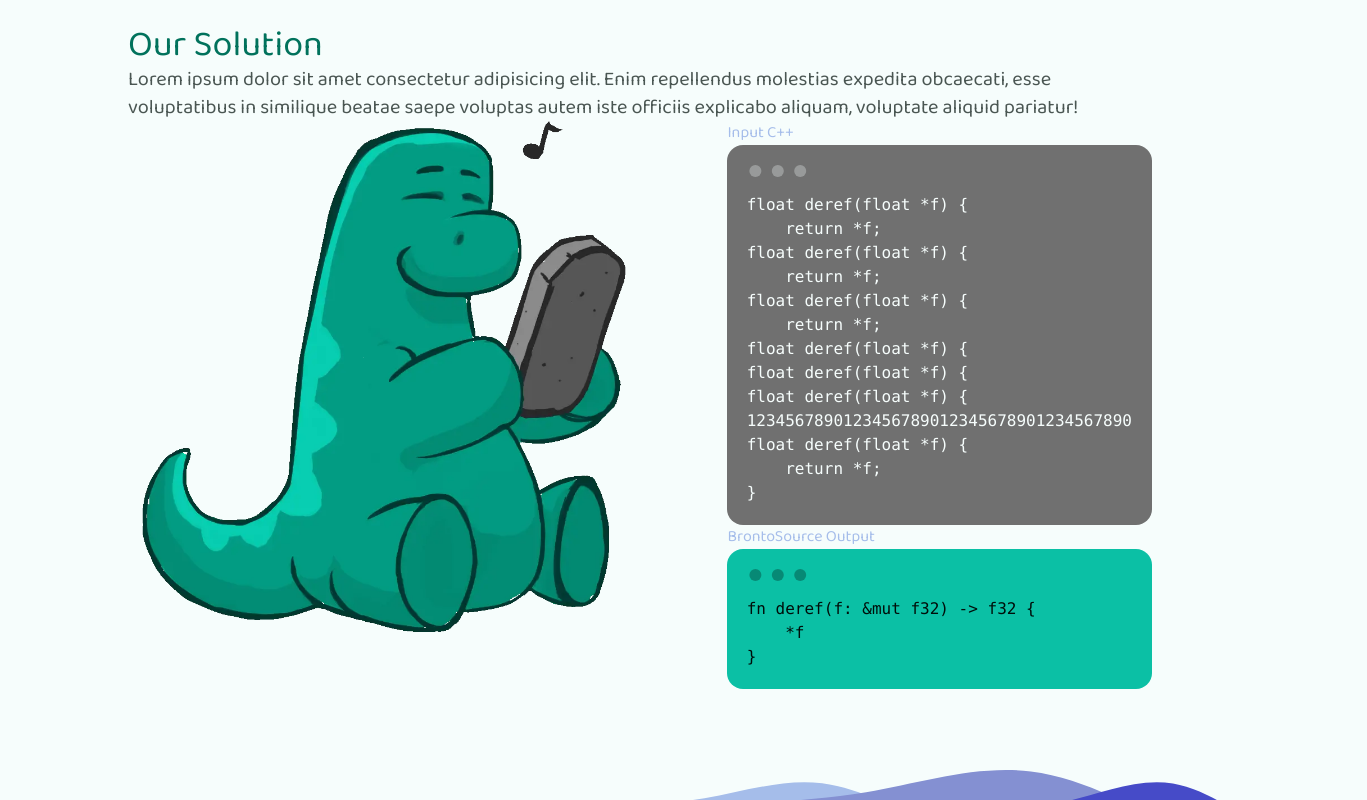
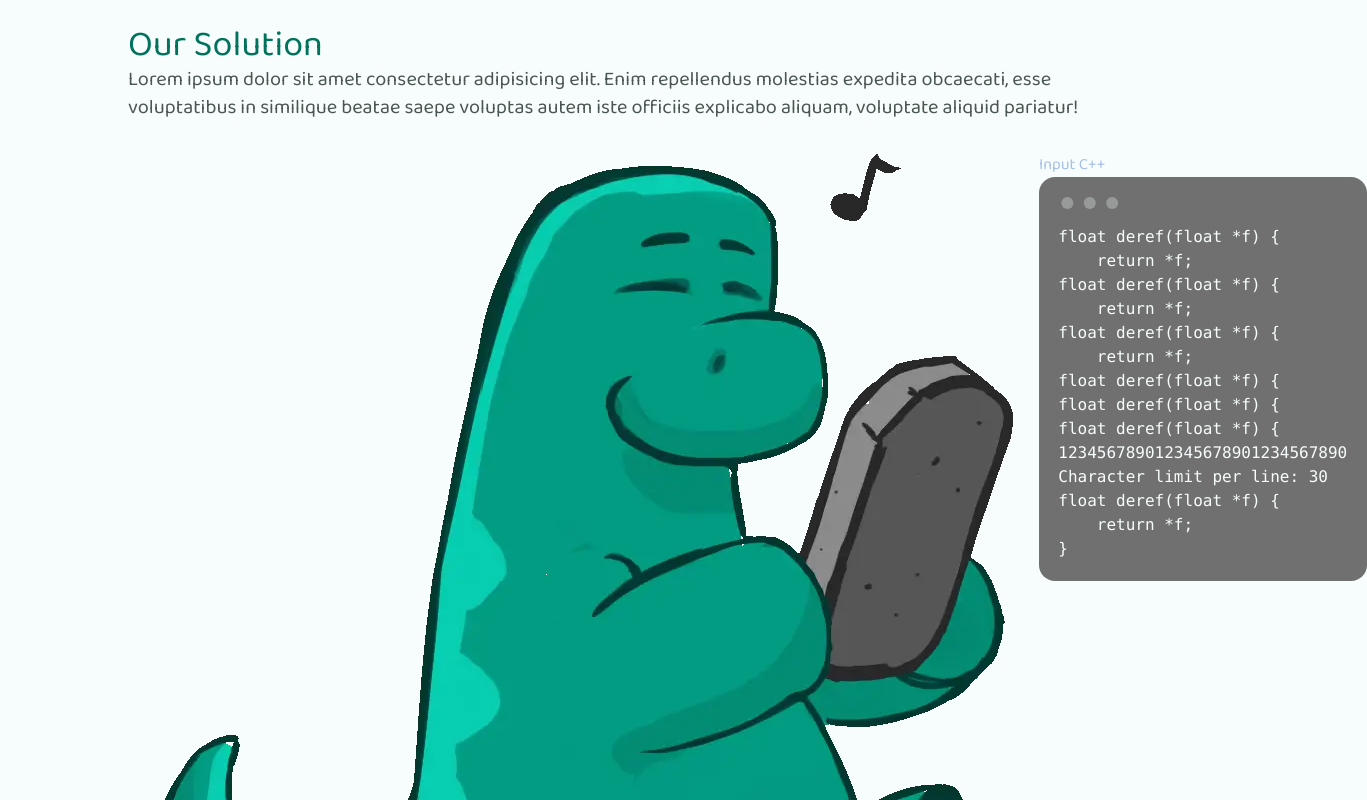
Before and after one commit to brontosource/brontosource.github.io, a Next.js app: page / in a window 1280 px wide. Shown: the part 820-1620 px from the top of the page, 1367 px wide, since content can reach past the window. Built offline with nearby package versions, Linux system fonts and the light colour scheme.

Commit message:
Fix: minor change to charlette size in feature compare

```diff
--- a/src/content/FeatureCompare.tsx
+++ b/src/content/FeatureCompare.tsx
@@ -10,23 +10,21 @@ const FeatureCompare = () => {
       sectionName="feature-compare"
       sectionClasses="flex flex-col gap-8 justify-between"
     >
-      <span>
-        <TitleText>Our Solution</TitleText>
-        <SubtitleText>
-          Lorem ipsum dolor sit amet consectetur adipisicing elit. Enim
-          repellendus molestias expedita obcaecati, esse voluptatibus in
-          similique beatae saepe voluptas autem iste officiis explicabo aliquam,
-          voluptate aliquid pariatur!
-        </SubtitleText>
-      </span>
-      <div className="flex md:flex-row flex-col justify-between">
+      <TitleText>Our Solution</TitleText>
+      <SubtitleText>
+        Lorem ipsum dolor sit amet consectetur adipisicing elit. Enim
+        repellendus molestias expedita obcaecati, esse voluptatibus in similique
+        beatae saepe voluptas autem iste officiis explicabo aliquam, voluptate
+        aliquid pariatur!
+      </SubtitleText>
+      <div className="flex md:flex-row flex-col justify-between mt-4 md:mt-8">
         <Image
           src={CharletteStoneTablet}
           alt="Charlette the BrontoSource reading a stone tablet"
-          style={{ objectFit: "cover", width: "auto", height: "100%" }}
-          className="md:block hidden lg:max-h-[32rem] md:max-h-96"
+          style={{ objectFit: "cover", width: "100%", height: "100%" }}
+          className="md:block hidden my-auto"
         />
-        <div className="flex flex-col justify-between gap-">
+        <div className="flex flex-col justify-between gap-4">
           <div className="flex flex-col justify-center">
             <h2>Input C++</h2>
             <div className="mockup-code text-base-100">
@@ -58,7 +56,10 @@ const FeatureCompare = () => {
                 <code>{`float deref(float *f) {`}</code>
               </pre>
               <pre>
-                <code>{`1234567890123456789012345678901234567890`}</code>
+                <code>{`123456789012345678901234567890`}</code>
+              </pre>
+              <pre>
+                <code>{`Character limit per line: 30`}</code>
               </pre>
               <pre>
                 <code>{`float deref(float *f) {`}</code>
```
